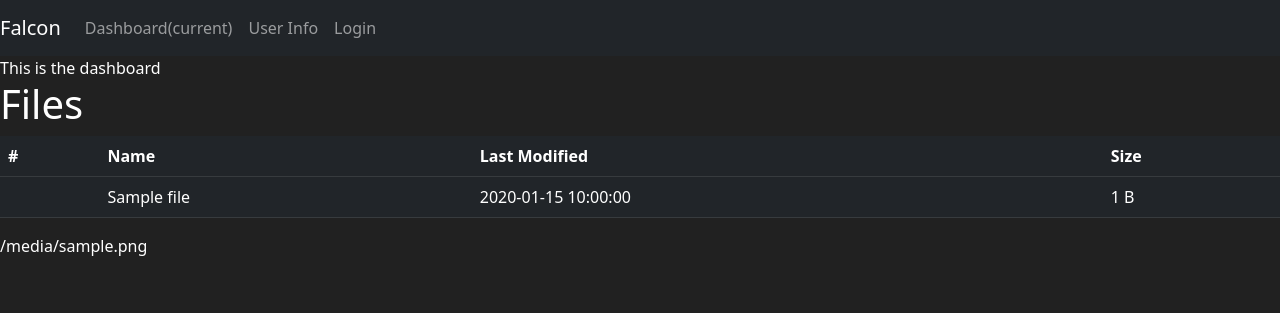
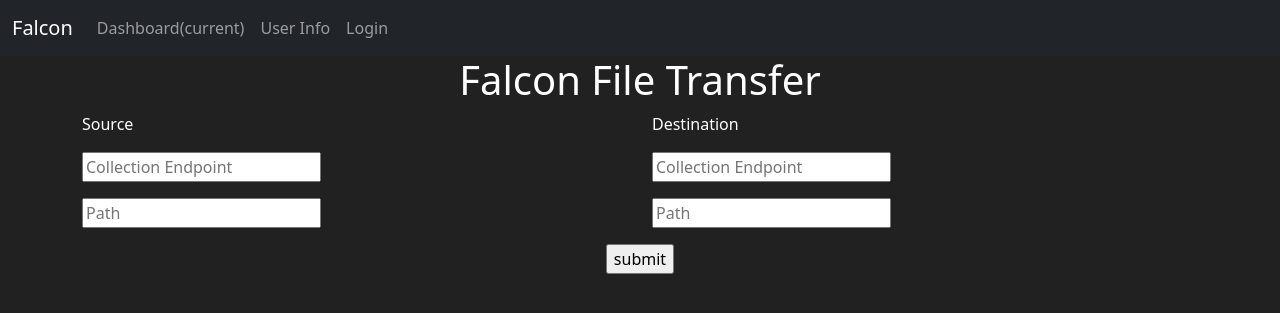
Before and after one commit to martires-colin/falcon-globus-website, a Flask app: template flask-server/templates/dashboard.html in a window 1280 px wide. Shown: the top 313 px of the page. Run offline with Flask 2, Linux system fonts and the light colour scheme; the template is opened without the code that fills it: most values are stand-ins (such as "Sample title", 1, 10 or a date in 2020); parts of the project's set-up code (start-up, migrations or seed data) failed here and were passed over.

Commit message:
search collections

```diff
--- a/flask-server/globusAPI.py
+++ b/flask-server/falcon.py
@@ -1,3 +1,4 @@
+from asyncio.windows_events import NULL
 from socket import timeout
 from ssl import HAS_TLSv1_1
 from tracemalloc import start
@@ -9,7 +10,7 @@ from flask import Flask, request, jsonify, render_template, redirect, url_for, s
 import json
 
 app = Flask(__name__)
-app.secret_key = '\xaa\xa7\xf5\xf9\xd3G:\x17\x0f\xd7\x9c\xee\x1c\x9a\xb4\x80\xb4\xaf&J\x8f\x07\xe2\xe2'
+app.secret_key = 'c9db57edadab97704a3b696d'
 
 
 
@@ -67,21 +68,45 @@ def code_page():
 
     return redirect(url_for('dashboard'))
 
-@app.route("/dashboard")
+@app.route("/dashboard", methods=["GET", "POST"])
 def dashboard():
 
-    authToken = session["globus_auth_token"]
-    transferToken = session["globus_transfer_token"]
-    groupsToken = session["globus_groups_token"]
+    # authToken = session["globus_auth_token"]
+    # transferToken = session["globus_transfer_token"]
+    # groupsToken = session["globus_groups_token"]
     if "globus_auth_token" and "globus_transfer_token" and "globus_groups_token" in session:
 
+        if request.method == "POST":
+
+            srcCollection = ''
+            srcPath = ''
+            destCollection = ''
+            destPath = ''
+
+            srcCollection = request.form["srcCollection"]
+            srcPath = request.form["srcPath"]
+            destCollection = request.form["destCollection"]
+            destPath = request.form["destPath"]
+
+            if srcCollection != '' and srcPath != '':
+                srcFiles = getFiles(srcCollection, srcPath)
+            else:
+                srcFiles = []
+
+            if destCollection != '' and destPath != '':
+                destFiles = getFiles(destCollection, destPath)
+            else:
+                destFiles = []
+
+            return render_template('dashboard.html', srcFiles=srcFiles, destFiles=destFiles, isValid=True)
+
+        else:
+            return render_template('dashboard.html', isValid=False)
+
         # change epID and path to variables retireved from search?
-        files = getFiles('ceea5ca0-89a9-11e7-a97f-22000a92523b', '/~/')
+        # files = getFiles('ceea5ca0-89a9-11e7-a97f-22000a92523b', '/~/')
 
-
-
-
-        return render_template('dashboard.html', files=files)
+        # return render_template('dashboard.html', files=files)
     else:
         return redirect(url_for('home'))
 
--- a/flask-server/templates/base.html
+++ b/flask-server/templates/base.html
@@ -15,6 +15,7 @@
 
 <body>
     <nav class="navbar navbar-expand-md navbar-dark bg-dark">
+        <div class="container-fluid">
             <a class="navbar-brand" href="#">Falcon</a>
             <button class="navbar-toggler" type="button" data-toggle="collapse" data-target="#navbarNav">
                 <span class="navbar-toggler-icon"></span>
@@ -34,6 +35,7 @@
                     </li>
                 </ul>
             </div>
+        </div>
     </nav>
 
     {% block content %}
--- a/flask-server/templates/dashboard.html
+++ b/flask-server/templates/dashboard.html
@@ -6,12 +6,36 @@ Dashboard
 
 {% block content %}
 
-This is the dashboard
+<div class="container">
+    <div class="row">
+        <h1 class="text-center">Falcon File Transfer</h1>
+    </div>
+    <div class="row">
+        <form action="#" method="post">
+            <div class="row">
+                <div class="col-md-6">
+                    <p>Source</p>
+                    <p><input type="text" name="srcCollection" placeholder="Collection Endpoint"/></p>
+                    <p><input type="text" name="srcPath" placeholder="Path"/></p>
+                </div>
+                <div class="col-md-6">
+                    <p>Destination</p>
+                    <p><input type="text" name="destCollection" placeholder="Collection Endpoint"/></p>
+                    <p><input type="text" name="destPath" placeholder="Path"/></p>
+                </div>
+            </div>
+            <div class="row">
+                <div class="d-flex justify-content-center">
+                    <input type="submit" value="submit" />
+                </div>
+            </div>
+        </form>
+    </div>
 
-<h1>Files</h1>
+    <!-- {% if isValid %} -->
 
-
-<!-- Maybe make this into a Form since we might be submitting data -->
+    <div class="row">
+        <div class="col-md-6">
             <table class="table table-hover table-dark">
                 <thead>
                     <tr>
@@ -22,7 +46,7 @@ This is the dashboard
                     </tr>
                 </thead>
                 <tbody>
-        {% for file in files %}
+                    {% for file in srcFiles %}
                     <tr>
                         <td></td>
                         <td>{{ file.name }}</td>
@@ -33,7 +57,40 @@ This is the dashboard
 
                 </tbody>
             </table>
+        </div>
+        <div class="col-md-6">
+            <table class="table table-hover table-dark">
+                <thead>
+                    <tr>
+                        <th scope="col">#</th>
+                        <th scope="col">Name</th>
+                        <th scope="col">Last Modified</th>
+                        <th scope="col">Size</th>
+                    </tr>
+                </thead>
+                <tbody>
+                    {% for file in destFiles %}
+                    <tr>
+                        <td></td>
+                        <td>{{ file.name }}</td>
+                        <td>{{ file.last_modified }}</td>
+                        <td>{{ file.size }} B</td>
+                    </tr>
+                    {% endfor %}
 
-{{ files }}
+                </tbody>
+            </table>
+        </div>
+
+        <!-- {% else %}
+
+        <h1>NONE</h1>
+
+        {%endif %} -->
+
+        </div>
+</div>
+
+<!-- {{ files }} -->
 
 {% endblock %}
```
Lines whose indentation alone changed are shown as unchanged.
